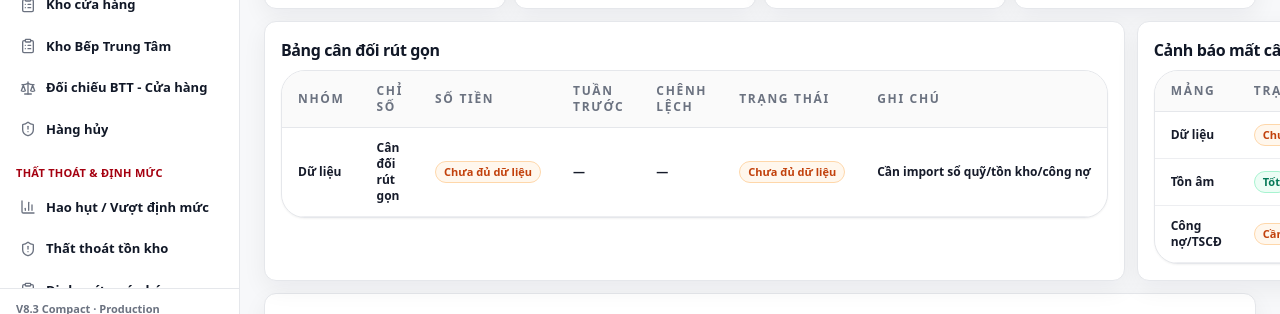
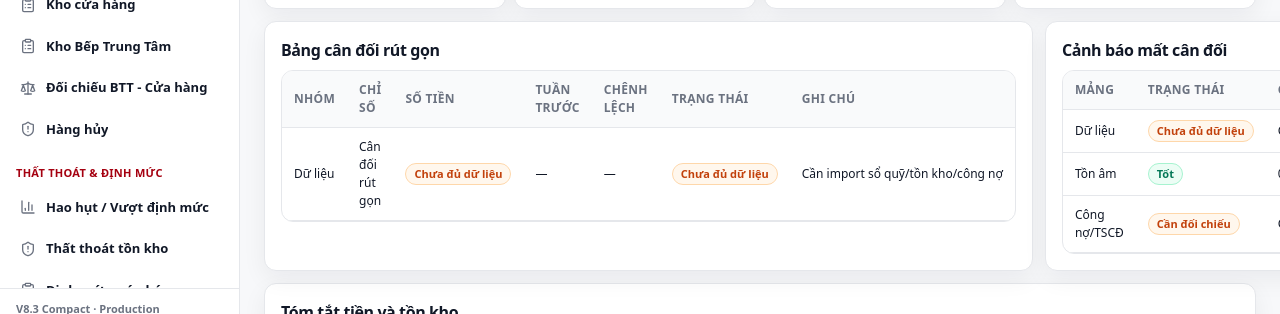
Before and after one commit to daotanluc1990/ketoan_lang2, a Next.js app: page /can-doi in a window 1280 px wide. Shown: the part 471-785 px from the top of the page. Built offline with nearby package versions, Linux system fonts and the light colour scheme; no server answers.

Commit message:
ui: compact table density

```diff
--- a/src/components/report/ReportTable.tsx
+++ b/src/components/report/ReportTable.tsx
@@ -4,16 +4,16 @@ const statusWords = new Set(['Tốt', 'Đạt', 'Có thể chốt', 'Có thể g
 
 export function ReportTable({ headers, rows, maxHeight = 'max-h-[360px]' }: { headers: string[]; rows: string[][]; maxHeight?: string }) {
   return (
-    <div className="overflow-hidden rounded-3xl border border-lang-line bg-lang-paper shadow-sm">
+    <div className="overflow-hidden rounded-xl border border-lang-line bg-white">
       <div className={`table-scroll overflow-auto ${maxHeight}`}>
-        <table className="min-w-full border-separate border-spacing-0 text-xs">
-          <thead className="sticky top-0 z-10 bg-lang-cream2 text-left uppercase tracking-[0.14em] text-lang-muted">
-            <tr>{headers.map((h) => <th className="border-b border-lang-line px-4 py-3 font-black" key={h}>{h}</th>)}</tr>
+        <table className="min-w-full border-separate border-spacing-0 text-[12px]">
+          <thead className="sticky top-0 z-10 bg-gray-50 text-left uppercase tracking-wide text-lang-muted">
+            <tr>{headers.map((h) => <th className="border-b border-lang-line px-3 py-2.5 font-black" key={h}>{h}</th>)}</tr>
           </thead>
           <tbody>
             {rows.map((row, idx) => (
-              <tr key={idx} className="odd:bg-white/45 even:bg-lang-paper hover:bg-lang-yellow/14">
-                {row.map((cell, cellIdx) => <td className={cellIdx > 1 ? 'number whitespace-nowrap border-b border-lang-line/70 px-4 py-3 font-semibold text-lang-brown' : 'border-b border-lang-line/70 px-4 py-3 font-semibold text-lang-brown'} key={`${idx}-${cellIdx}`}>{statusWords.has(cell) ? <StatusBadge status={cell} /> : cell}</td>)}
+              <tr key={idx} className="hover:bg-gray-50">
+                {row.map((cell, cellIdx) => <td className={cellIdx > 1 ? 'number whitespace-nowrap border-b border-lang-line px-3 py-2.5 font-medium text-lang-ink' : 'border-b border-lang-line px-3 py-2.5 font-medium text-lang-ink'} key={`${idx}-${cellIdx}`}>{statusWords.has(cell) ? <StatusBadge status={cell} /> : cell}</td>)}
               </tr>
             ))}
           </tbody>
```
